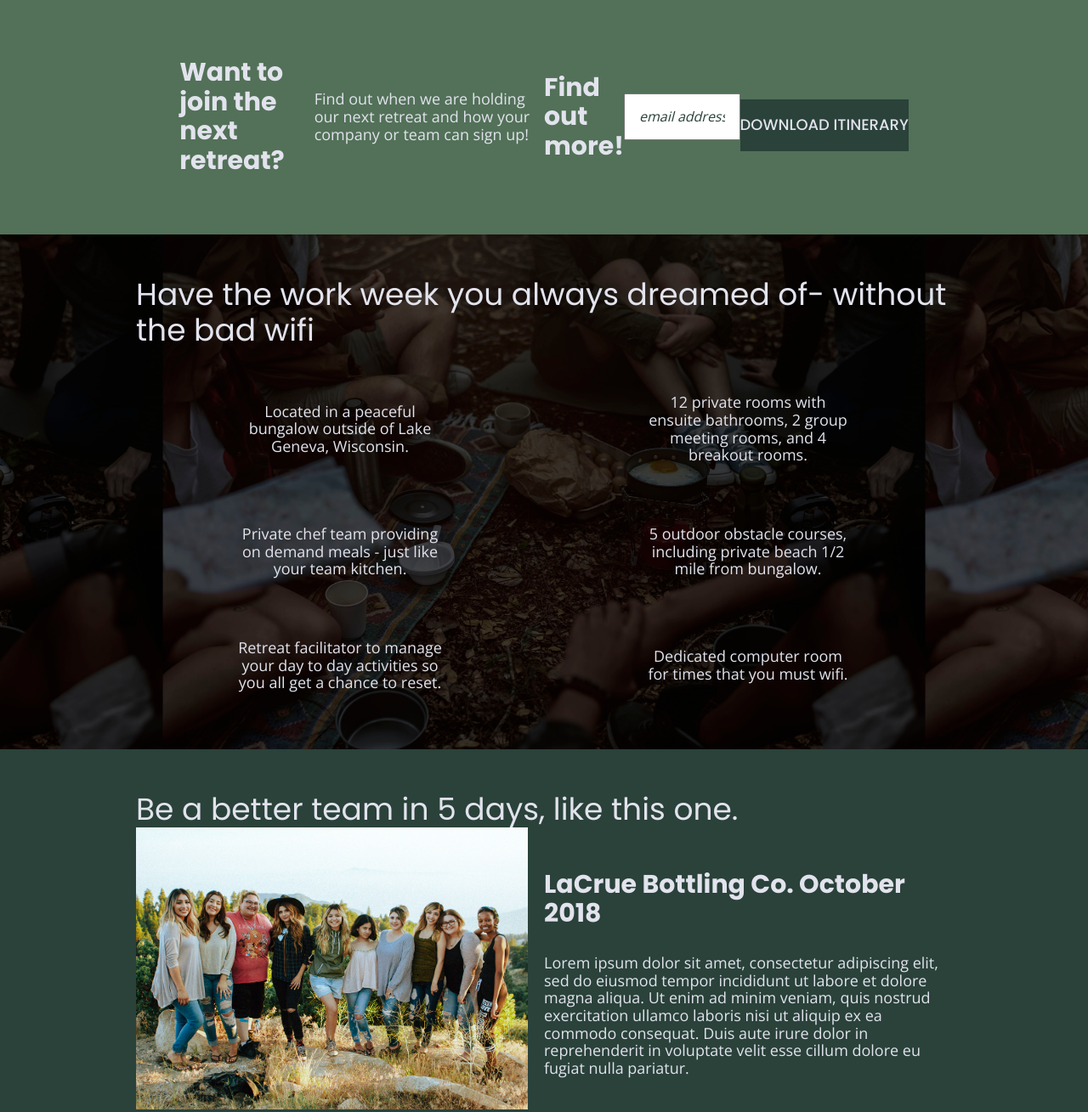
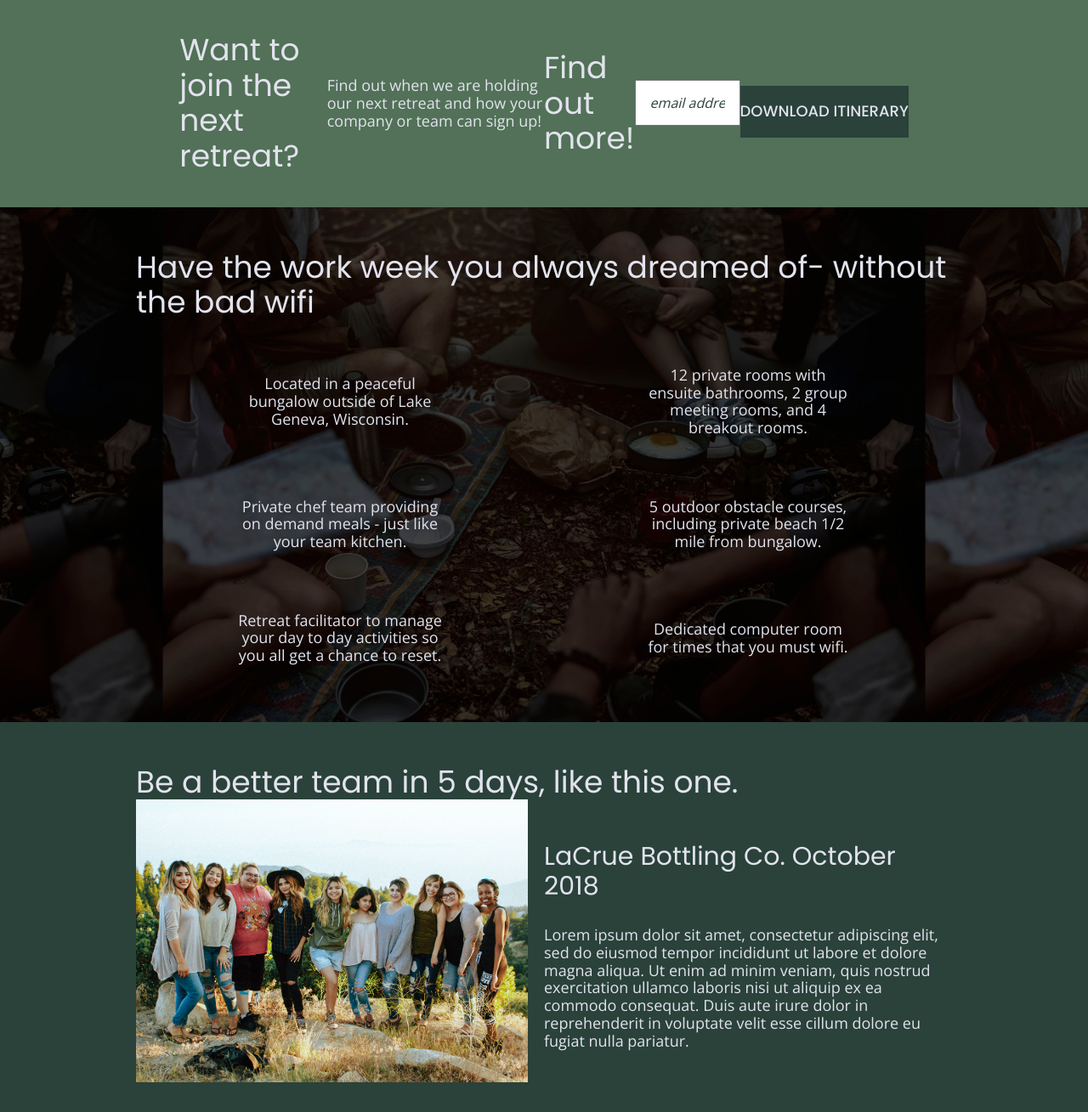
Before and after one commit to andreahm96/unplugged-retreat, a website built with Parcel: page index.html in a window 1280 px wide. Shown: the part 652-1961 px from the top of the page at 85% size. Built offline with nearby package versions, Linux system fonts and the light colour scheme.

Commit message:
changed form heading to h2

```diff
--- a/css/main.css
+++ b/css/main.css
@@ -105,14 +105,14 @@ textarea {
      color: #e2e3ed;
      margin-block-start: 0em;
      margin-block-end: 0em;
-     font-weight: normal;
+     font-weight:normal;
    }
 
    h3{
      font-family: 'Poppins', sans-serif;
      font-size: 1.125em;
      color: #e2e3ed;
-     font-weight: medium;
+     font-weight: normal;
    }
 
    ul{
--- a/index.html
+++ b/index.html
@@ -68,12 +68,12 @@
         <div class="content-wrapper">
 
           <div class="form-description">
-            <h3>Want to join the next retreat?</h3>
+            <h2>Want to join the next retreat?</h2>
             <p>Find out when we are holding our next retreat and how your company or team can sign up!</p>
           </div>
 
           <div class="form">
-            <h3>Find out more!</h3>
+            <h2>Find out more!</h2>
             <input type="text" name="name" value="email address">
             <input type="button" value="Download Itinerary">
           </div>
```
